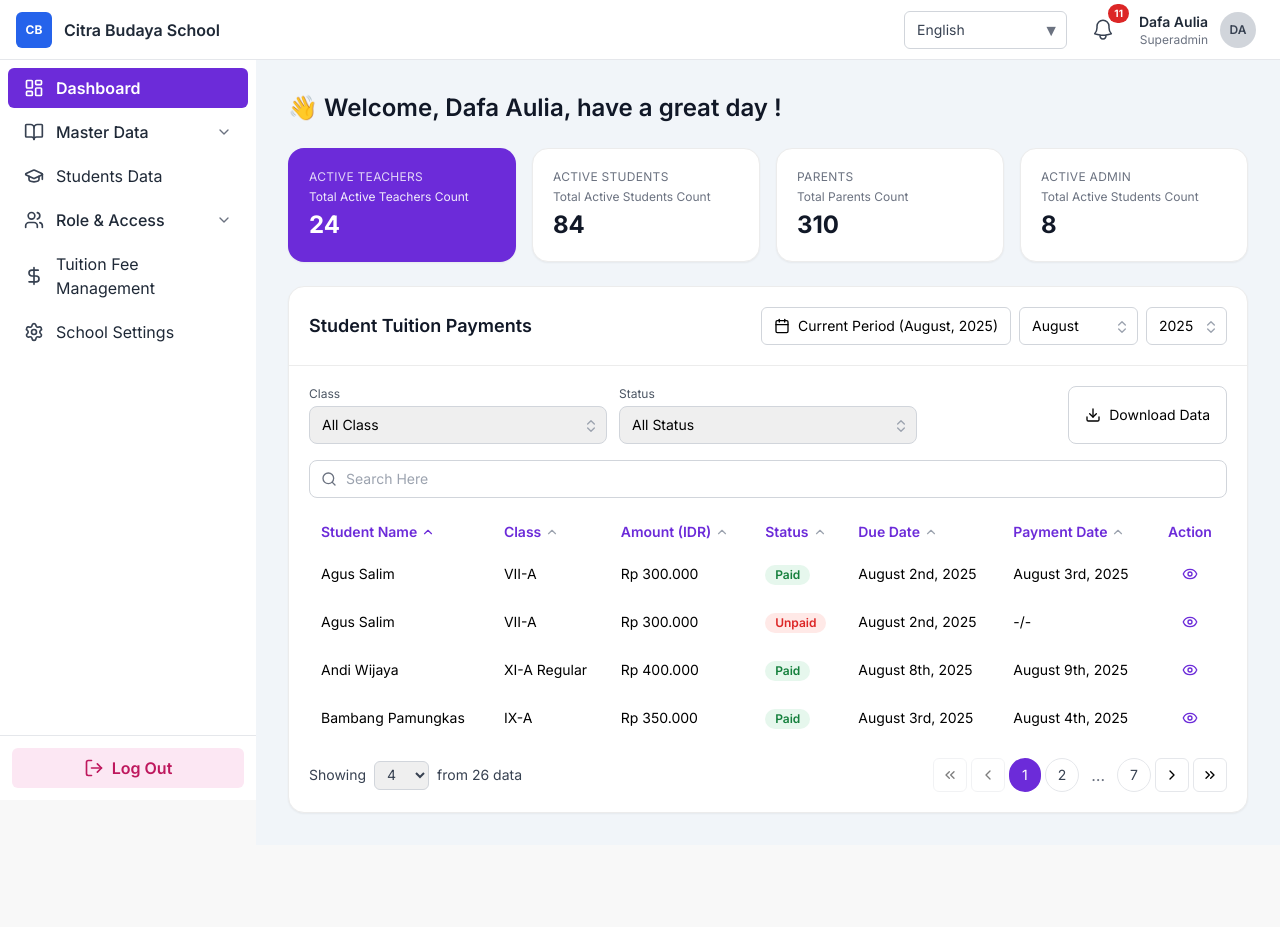
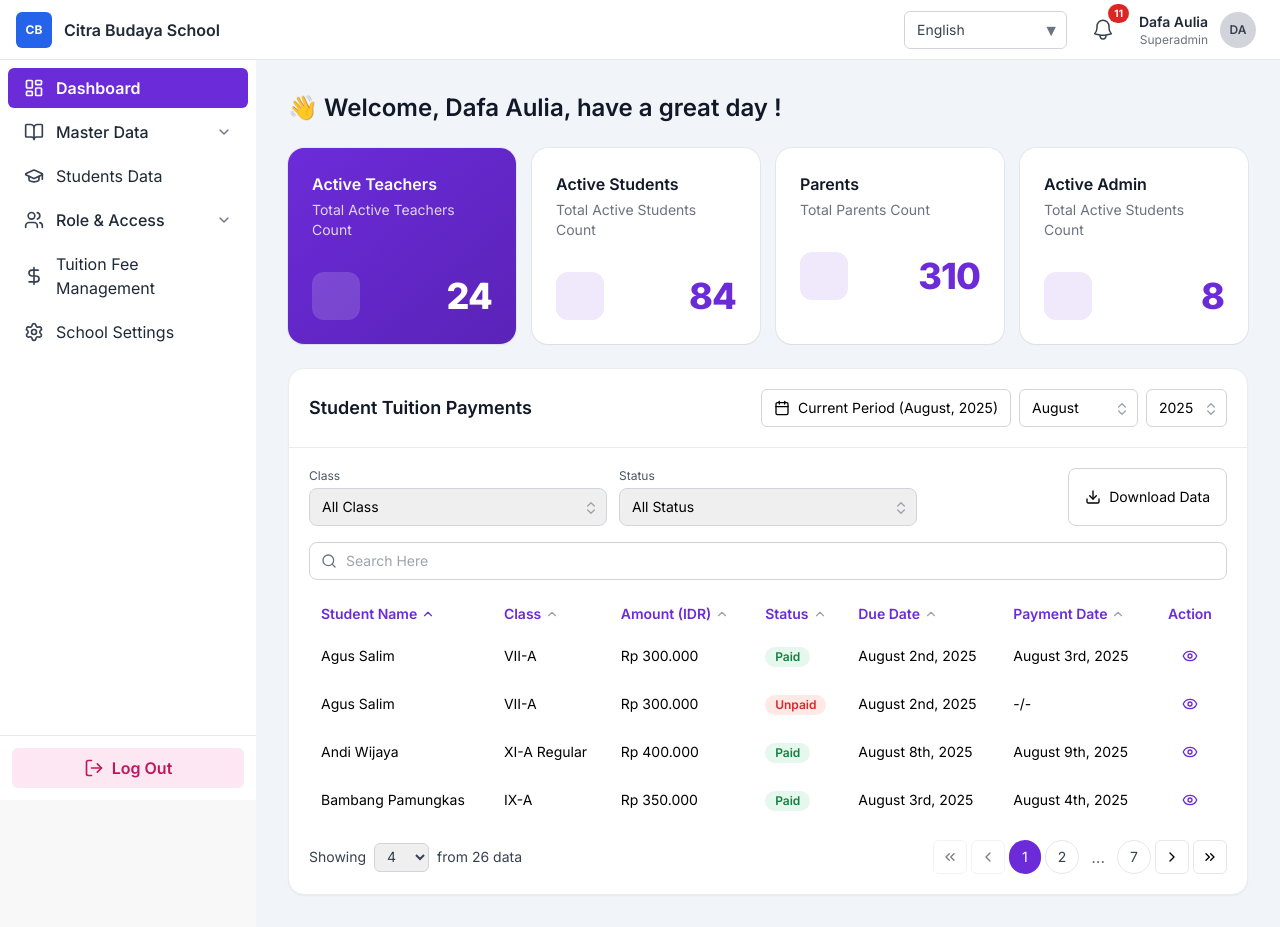
Before and after one commit to SSDIGITAL-DevTeam/Tygo-School, a Next.js app: page /dashboard in a window 1280 px wide. Before the commit the page ends 845 px from the top, so only its background shows below. Built offline with nearby package versions, Linux system fonts and the light colour scheme.

Commit message:
feat(overview card): update UI

```diff
--- a/components/OverviewCard.tsx
+++ b/components/OverviewCard.tsx
@@ -1,29 +1,76 @@
 "use client";
-import React from "react";
+import * as React from "react";
 
 type OverviewCardProps = {
   title: string;
   subtitle?: string;
   value: string | number;
   icon?: React.ReactNode;
+  /** primary = card ungu (kartu pertama), default = putih */
   accent?: "primary" | "default";
+  valueLabel?: string;
 };
 
-// Simple overview card used on Dashboard
-const OverviewCard: React.FC<OverviewCardProps> = ({ title, subtitle, value, icon, accent = "default" }) => {
+/**
+ * Layout akhir:
+ * ┌───────────────────────────────┐
+ * │ Title                         │
+ * │ Subtitle                      │   ← Bagian atas
+ * │                               │   ← Extra space
+ * │ [icon bubble]      BIG VALUE  │   ← Bagian bawah sejajar
+ * └───────────────────────────────┘
+ */
+const OverviewCard: React.FC<OverviewCardProps> = ({
+  title,
+  subtitle,
+  value,
+  icon,
+  accent = "default",
+  valueLabel,
+}) => {
   const isPrimary = accent === "primary";
+
+  const container =
+    "rounded-2xl p-6 flex flex-col shadow-sm ring-1 ring-black/5 " +
+    (isPrimary
+      ? "bg-gradient-to-br from-[#6c2bd9] to-[#5a23b8] text-white"
+      : "bg-white text-gray-900");
+
+  const titleCls =
+    "text-base font-semibold " + (isPrimary ? "text-white" : "text-gray-900");
+
+  const subtitleCls =
+    "mt-1 text-sm " + (isPrimary ? "text-white/80" : "text-gray-500");
+
+  // beri jarak jelas antara header dan row bawah
+  const bottomRow =
+    "mt-8 flex w-full items-center justify-between"; // <-- mt-8 menambah space
+
+  const iconBubble =
+    "h-12 w-12 rounded-xl grid place-content-center " +
+    (isPrimary ? "bg-white/15 text-white" : "bg-[#6c2bd9]/10 text-[#6c2bd9]");
+
+  const valueCls =
+    "text-4xl font-extrabold tracking-tight " +
+    (isPrimary ? "text-white" : "text-[#6c2bd9]");
+
   return (
-    <div
-      className={`rounded-2xl border shadow-sm p-4 sm:p-5 flex items-start justify-between ${
-        isPrimary ? "bg-[#6c2bd9] text-white border-transparent" : "bg-white text-gray-900 border-[#ececec]"
-      }`}
-    >
-      <div className="space-y-1">
-        <div className={`text-xs uppercase tracking-wide ${isPrimary ? "text-white/80" : "text-gray-500"}`}>{title}</div>
-        {subtitle && <div className={`text-xs ${isPrimary ? "text-white/90" : "text-gray-500"}`}>{subtitle}</div>}
-        <div className={`text-2xl font-bold ${isPrimary ? "text-white" : "text-gray-900"}`}>{value}</div>
+    <div className={container} role="region" aria-label={title}>
+      {/* Bagian atas */}
+      <div>
+        <h3 className={titleCls}>{title}</h3>
+        {subtitle && <p className={subtitleCls}>{subtitle}</p>}
       </div>
-      {icon ? <div className={`w-10 h-10 rounded-lg grid place-content-center ${isPrimary ? "bg-white/10" : "bg-slate-100"}`}>{icon}</div> : null}
+
+      {/* Bagian bawah */}
+      <div className={bottomRow}>
+        <div className={iconBubble} aria-hidden>
+          <div className="h-6 w-6">{icon}</div>
+        </div>
+        <div className={valueCls} aria-label={valueLabel || "value"}>
+          {value}
+        </div>
+      </div>
     </div>
   );
 };
```
